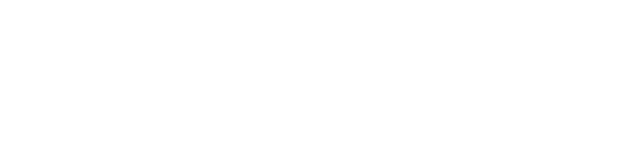
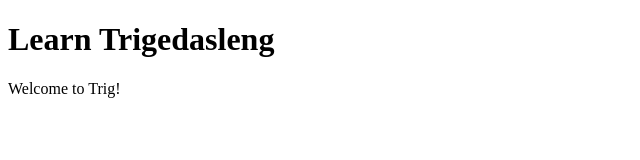
Before and after one commit to alalumiere/trigedasleng, a plain HTML site: page index.html in a window 1280 px wide. Shown: the whole page, without its empty margins (0-640 px from the left). Drawn offline with Linux system fonts and the light colour scheme.

Commit message:
add h1 and subheading

```diff
--- a/index.html
+++ b/index.html
@@ -6,5 +6,8 @@
     <meta name="viewport" content="width=device-width, initial-scale=1.0" />
     <title>Trigedasleng</title>
   </head>
-  <body></body>
+  <body>
+    <h1>Learn Trigedasleng</h1>
+    <p>Welcome to Trig!</p>
+  </body>
 </html>
```
